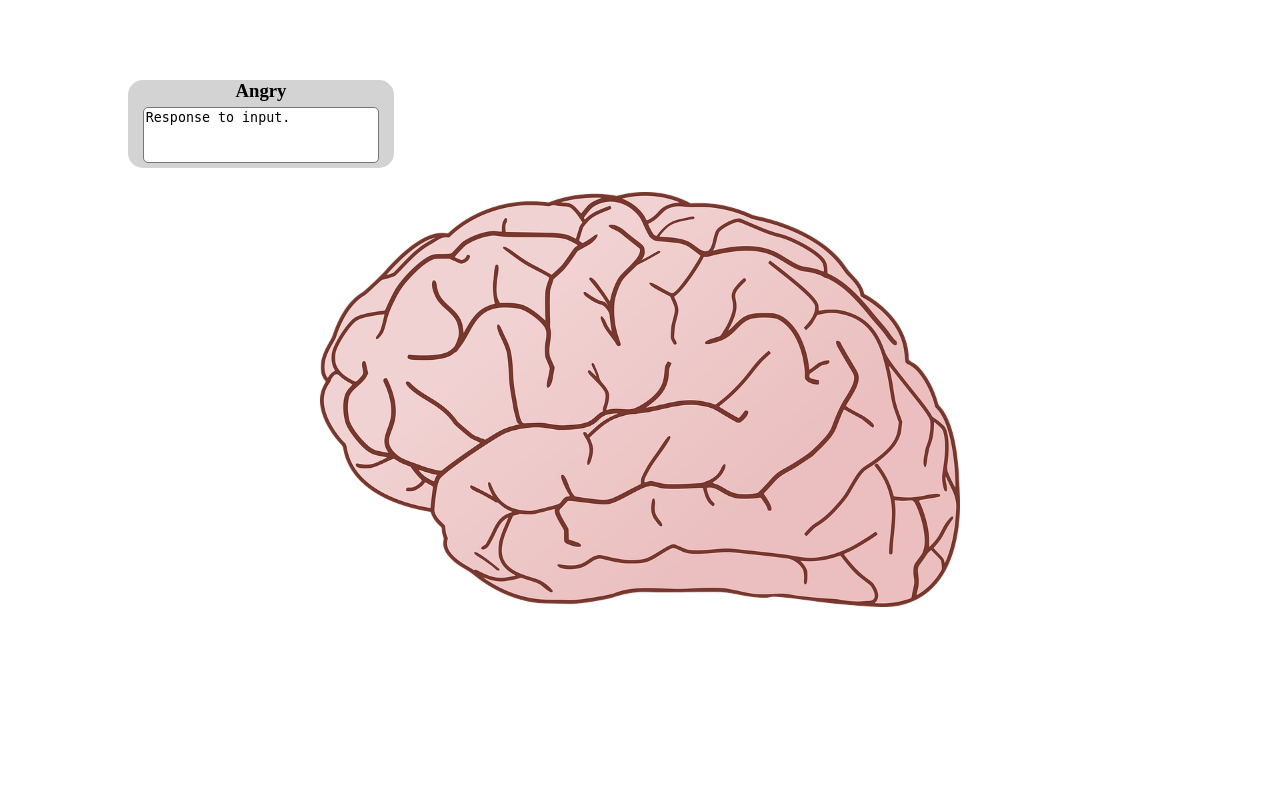
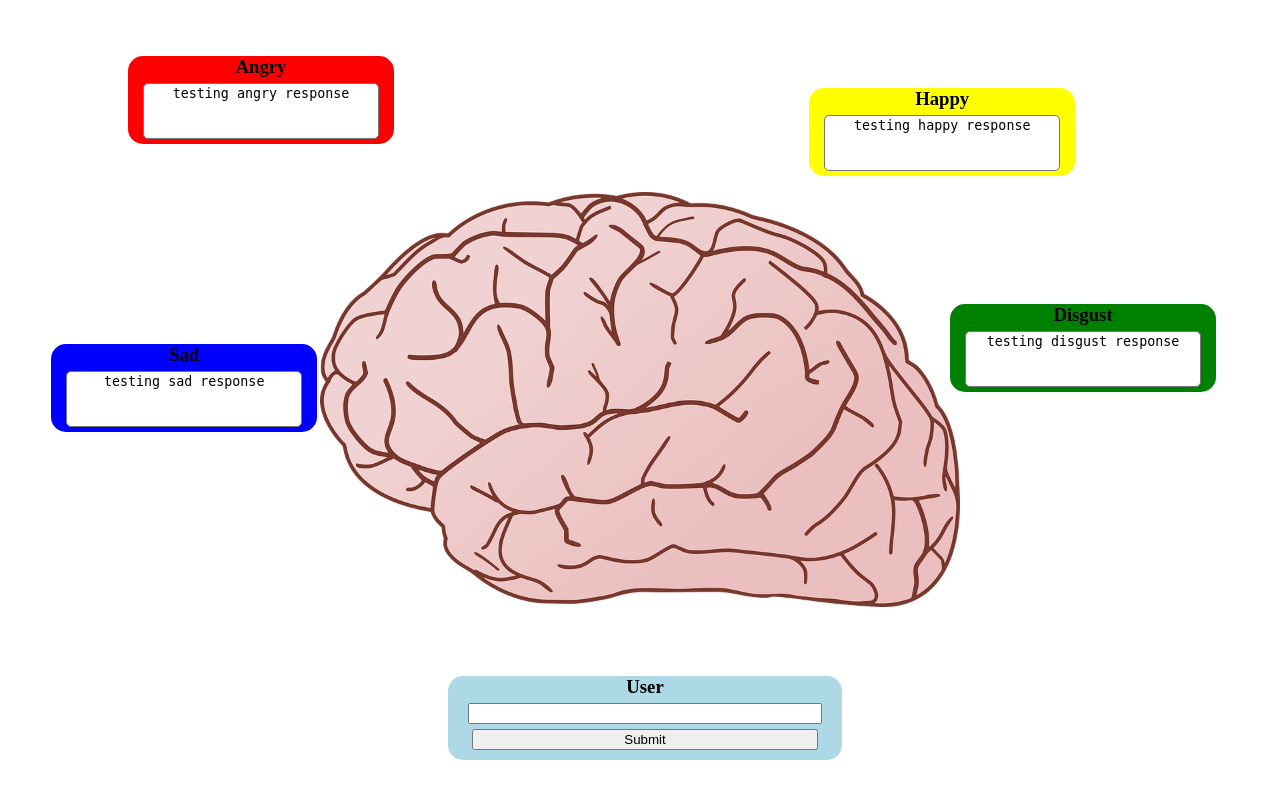
Before and after one commit to RyanStonebraker/iochatbot, a Flask app: page / in a window 1280 px wide. Run offline with Flask 2, Linux system fonts and the light colour scheme.

Commit message:
Adds user entry

```diff
--- a/main.py
+++ b/main.py
@@ -4,7 +4,32 @@ app = Flask(__name__)
 
 @app.route("/")
 def home():
-    return render_template("main.html")
+    agentNames = [
+        "angry",
+        "sad",
+        "happy",
+        "disgust"
+    ]
+
+    agents = [
+        {
+            "name": "angry",
+            "response": "testing angry response"
+        },
+        {
+            "name": "sad",
+            "response": "testing sad response"
+        },
+        {
+            "name": "happy",
+            "response": "testing happy response"
+        },
+        {
+            "name": "disgust",
+            "response": "testing disgust response"
+        }
+    ]
+    return render_template("main.html", agents=agents)
 
 if __name__ == "__main__":
     app.run(debug=True, port=5001)
--- a/static/css/master.css
+++ b/static/css/master.css
@@ -38,7 +38,7 @@ section.stage article.bot {
   flex-direction: column;
   justify-content: center;
   align-items: center;
-  position: relative;
+  position: absolute;
   transition: all 0.5s ease;
   border-radius: 15px;
   padding: 5px;
@@ -47,6 +47,7 @@ section.stage article.bot {
 section.stage article.bot h1 {
   margin: 0;
   margin-bottom: 5px;
+  text-transform: capitalize;
 }
 section.stage article.bot textarea {
   margin: 0;
@@ -55,10 +56,41 @@ section.stage article.bot textarea {
   width: 90%;
   height: 50px;
   outline: none;
+  text-align: center;
 }
 section.stage article.bot.angry {
-  top: 10%;
+  top: 7%;
   left: 10%;
+  background-color: red;
+}
+section.stage article.bot.happy {
+  top: 11%;
+  right: 16%;
+  background-color: yellow;
+}
+section.stage article.bot.sad {
+  top: 43%;
+  left: 4%;
+  background-color: blue;
+}
+section.stage article.bot.disgust {
+  top: 38%;
+  right: 5%;
+  background-color: green;
+}
+section.stage article.bot.user {
+  bottom: 5%;
+  left: calc(50% - 15%);
+  width: 30%;
+  background-color: lightblue;
+}
+section.stage article.bot.user form {
+  width: 100%;
+  text-align: center;
+}
+section.stage article.bot.user form input {
+  width: 90%;
+  margin-bottom: 5px;
 }
 div.line {
   width: 1px;
--- a/static/less/master.less
+++ b/static/less/master.less
@@ -46,7 +46,7 @@ section.stage {
     flex-direction: column;
     justify-content: center;
     align-items: center;
-    position: relative;
+    position: absolute;
     transition: all 0.5s ease;
 
     // animation-duration: 3s;
@@ -60,6 +60,7 @@ section.stage {
     h1 {
       margin: 0;
       margin-bottom: 5px;
+      text-transform: capitalize;
     }
 
     textarea {
@@ -69,12 +70,47 @@ section.stage {
       width: 90%;
       height: 50px;
       outline: none;
+      text-align: center;
     }
   }
 
   article.bot.angry {
-    top: 10%;
+    top: 7%;
     left: 10%;
+    background-color: red;
+  }
+
+  article.bot.happy {
+    top: 11%;
+    right: 16%;
+    background-color: yellow;
+  }
+
+  article.bot.sad {
+    top: 43%;
+    left: 4%;
+    background-color: blue;
+  }
+
+  article.bot.disgust {
+    top: 38%;
+    right: 5%;
+    background-color: green;
+  }
+
+  article.bot.user {
+    bottom: 5%;
+    left: calc(50% - 15%);
+    width: 30%;
+    background-color: lightblue;
+    form {
+      width: 100%;
+      text-align: center;
+      input {
+        width: 90%;
+        margin-bottom: 5px;
+      }
+    }
   }
 }
 
--- a/templates/main.html
+++ b/templates/main.html
@@ -1,2 +1,20 @@
 {% extends "template.html" %}
 {% block title %}Inside Out Chatbot{% endblock %}
+
+{% block body %}
+  <section class="stage">
+    {% for agent in agents %}
+      <article class="bot {{agent.name}}">
+        <h1>{{agent.name}}</h1>
+        <textarea readonly>{{agent.response}}</textarea>
+      </article>
+    {% endfor %}
+    <article class="bot user">
+      <h1>User</h1>
+      <form action="index.html" method="post">
+        <input type="text" name="" value="">
+        <input type="submit"></input>
+      </form>
+    </article>
+  </section>
+{% endblock %}
--- a/templates/template.html
+++ b/templates/template.html
@@ -8,11 +8,6 @@
     <script src="{{ url_for('static', filename='js/wiggle.js') }}"></script>
   </head>
   <body>
-    <section class="stage">
-      <article class="bot angry">
-        <h1>Angry</h1>
-        <textarea readonly>Response to input.</textarea>
-      </article>
-    </section>
+    {% block body %}{% endblock %}
   </body>
 </html>
```
